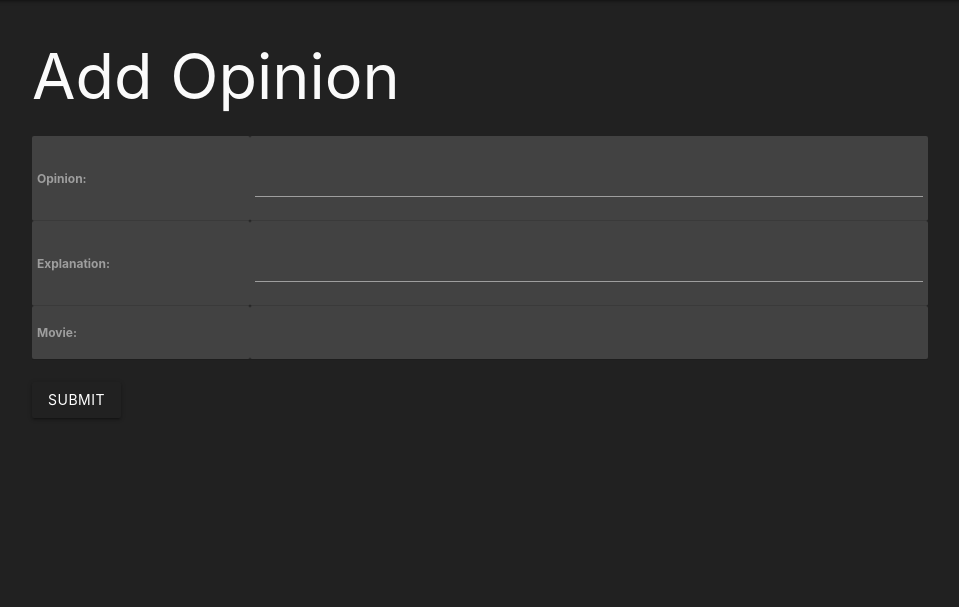
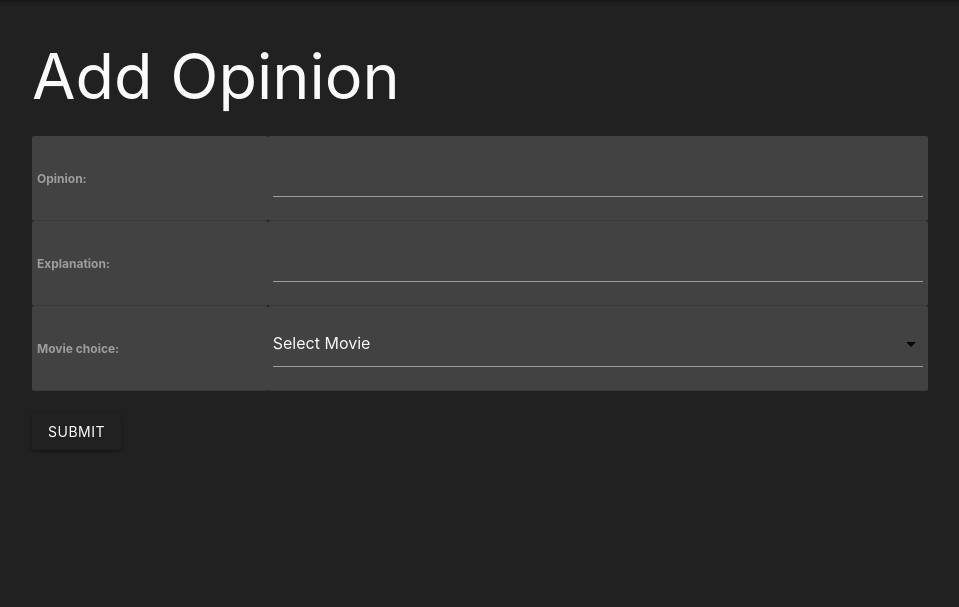
Before and after one commit to kujo8p/unpopular-opinion, a Django app: page /opinion/create/ in a window 1280 px wide. Shown: the part 64-671 px from the top of the page, without its empty margins (160-1119 px from the left). Run offline with Django 5.2, Linux system fonts and the light colour scheme; tables that the repository leaves empty hold one stand-in row (values such as "Sample post"); parts of the project's set-up code (start-up, migrations or seed data) failed here and were passed over.

Commit message:
choose movie for opinion

```diff
--- a/unpopular_opinions/main_app/models.py
+++ b/unpopular_opinions/main_app/models.py
@@ -30,12 +30,20 @@
     role = models.CharField(max_length=50)
     movie = models.ForeignKey(Movie, on_delete=models.CASCADE)
 
+movies = Movie.objects.all()
+
+Movie_Choices = [("Select Movie","Select Movie")]
+for movie in movies:
+    Movie_Choices.append((movie.id, movie.title))
+
+
 class Opinion(models.Model):
     user = models.ForeignKey(User, on_delete=models.CASCADE)
     tldr = models.CharField('opinion', max_length=150)
     date = models.DateTimeField(auto_now_add=True)
     content = models.CharField('explanation', max_length=10000)
     movie = models.ForeignKey(Movie, on_delete=models.CASCADE)
+    movie_choice = models.CharField(choices=Movie_Choices, default=Movie_Choices[0])
 
     def __str__(self):
       return self.tldr
--- a/unpopular_opinions/main_app/templates/main_app/opinion_form.html
+++ b/unpopular_opinions/main_app/templates/main_app/opinion_form.html
@@ -20,6 +20,7 @@
   </form>
 </div>
 <script>
-
+    const selectEl = document.getElementById('id_movie_choice');
+    M.FormSelect.init(selectEl);
 </script>
 {% endblock %}
--- a/unpopular_opinions/main_app/views.py
+++ b/unpopular_opinions/main_app/views.py
@@ -39,7 +39,7 @@
 
 class OpinionCreate(CreateView):
     model = Opinion
-    fields = ['tldr', 'content', 'movie']
+    fields = ['tldr', 'content', 'movie_choice']
 
 class OpinionUpdate(LoginRequiredMixin, UpdateView):
     model = Opinion
@@ -62,6 +62,15 @@
 class MovieCreate(CreateView):
     model = Movie
     fields = ["title", "release_year"]
+
+def add_opinion(request):
+    form = OpinionForm(request.POST)
+    if form.is_valid():
+        new_opinion = form.save(commit=False)
+        new_opinion.movie_id = movie_id
+        new_opinion.user_id = request.user.id
+        new_opinion.save()
+    return redirect('opinion_index', opinion_id=opinion_id)
 
 def add_comment(request, opinion_id):
     form = CommentForm(request.POST)
```
Also changed, not shown: unpopular_opinions/main_app/forms.py (+7 -1 lines), unpopular_opinions/main_app/migrations/0004_alter_comment_content_alter_comment_date.py (added), unpopular_opinions/main_app/migrations/0005_opinion_movie_choice_alter_opinion_content_and_more.py (added).
